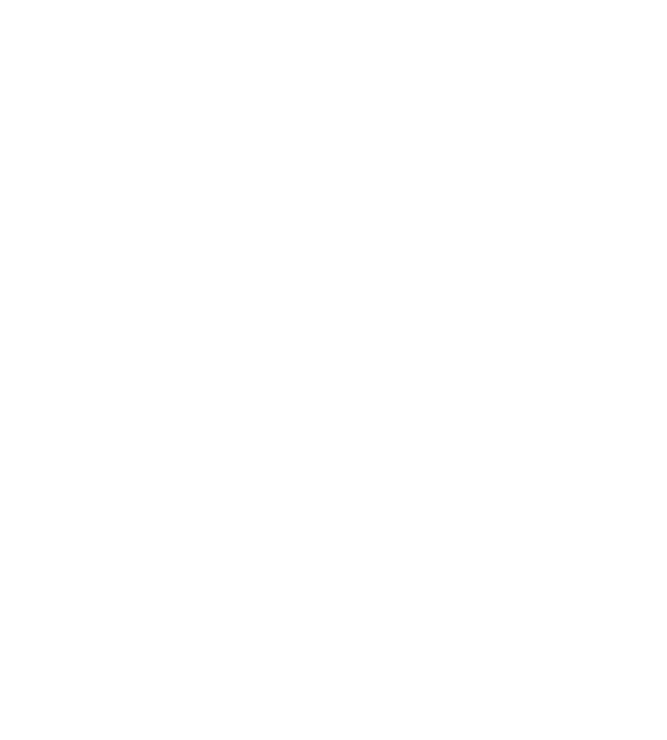
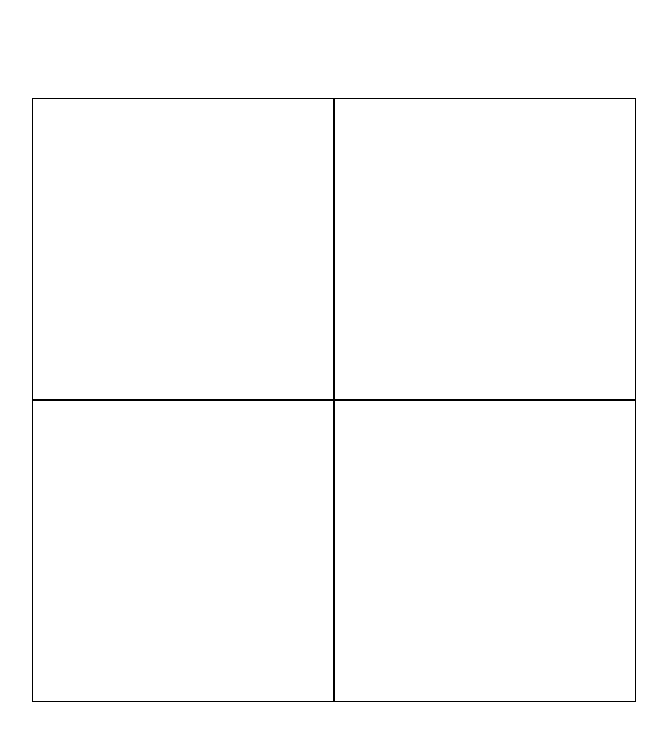
Before and after one commit to cboyce183/thesis-frontend, a React (Create React App) app in the folder thesis/: page / in a window 1280 px wide. Shown: the top 740 px of the page, without its empty margins (298-965 px from the left). Built offline with nearby package versions, Linux system fonts and the light colour scheme; the HTML template or start-up script is replaced by a standard one.

Commit message:
chore: added height to MaxWidth and created Panel component

```diff
--- a/thesis/src/App.css
+++ b/thesis/src/App.css
@@ -1,6 +1,5 @@
-
-
 .MaxWidth {
   max-width: 960px;
   margin: auto;
+  height: 100vh;
 }
--- /dev/null
+++ b/thesis/src/containers/Panel/Panel.css
@@ -0,0 +1,20 @@
+.PanelPosition {
+  height: 100%;
+  width: 100%;
+  display: flex;
+  justify-content: center;
+  align-items: center;
+}
+
+.PanelContainer {
+  width: 620px;
+  margin: auto;
+  display: flex;
+  flex-wrap: wrap;
+}
+
+.PanelSquare {
+  border: 1px solid black;
+  width: 300px;
+  height: 300px;
+}
--- /dev/null
+++ b/thesis/src/containers/Panel/Panel.js
@@ -0,0 +1,27 @@
+import React, { Component, } from 'react';
+
+import '../../App.css';
+import './Panel.css';
+
+class Panel extends Component {
+  render() {
+    return (
+      <div className="MaxWidth">
+        <div className="PanelPosition">
+          <div className="PanelContainer">
+            <div className="PanelSquare">
+            </div>
+            <div className="PanelSquare">
+            </div>
+            <div className="PanelSquare">
+            </div>
+            <div className="PanelSquare">
+            </div>
+          </div>
+        </div>
+      </div>
+    );
+  }
+}
+//remeber to leave index.js as it was!!!!!
+export default Panel;
--- a/thesis/src/index.js
+++ b/thesis/src/index.js
@@ -1,8 +1,8 @@
 import React from 'react';
 import ReactDOM from 'react-dom';
 import './index.css';
-import App from './App';
+import Panel from './containers/Panel/Panel.js';
 import registerServiceWorker from './registerServiceWorker';
 
-ReactDOM.render(<App />, document.getElementById('root'));
+ReactDOM.render(<Panel />, document.getElementById('root'));
 registerServiceWorker();
```
